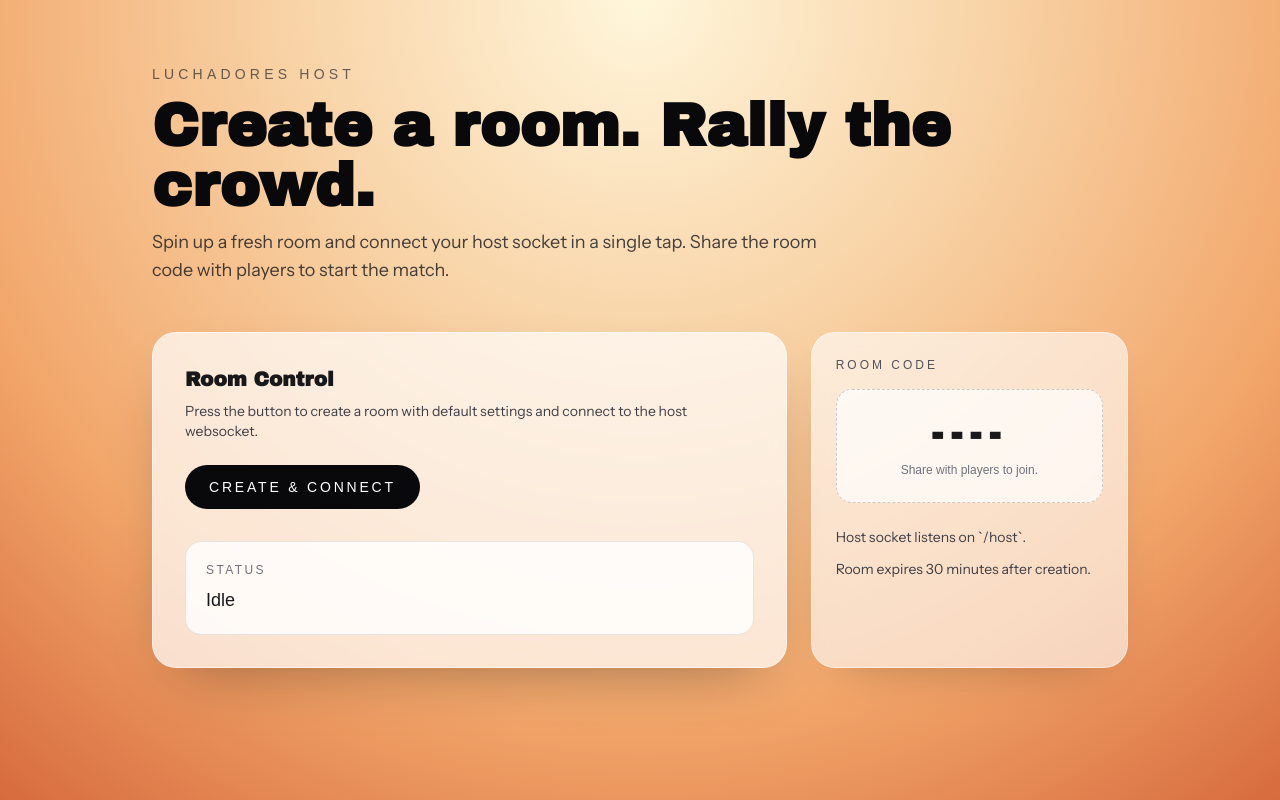
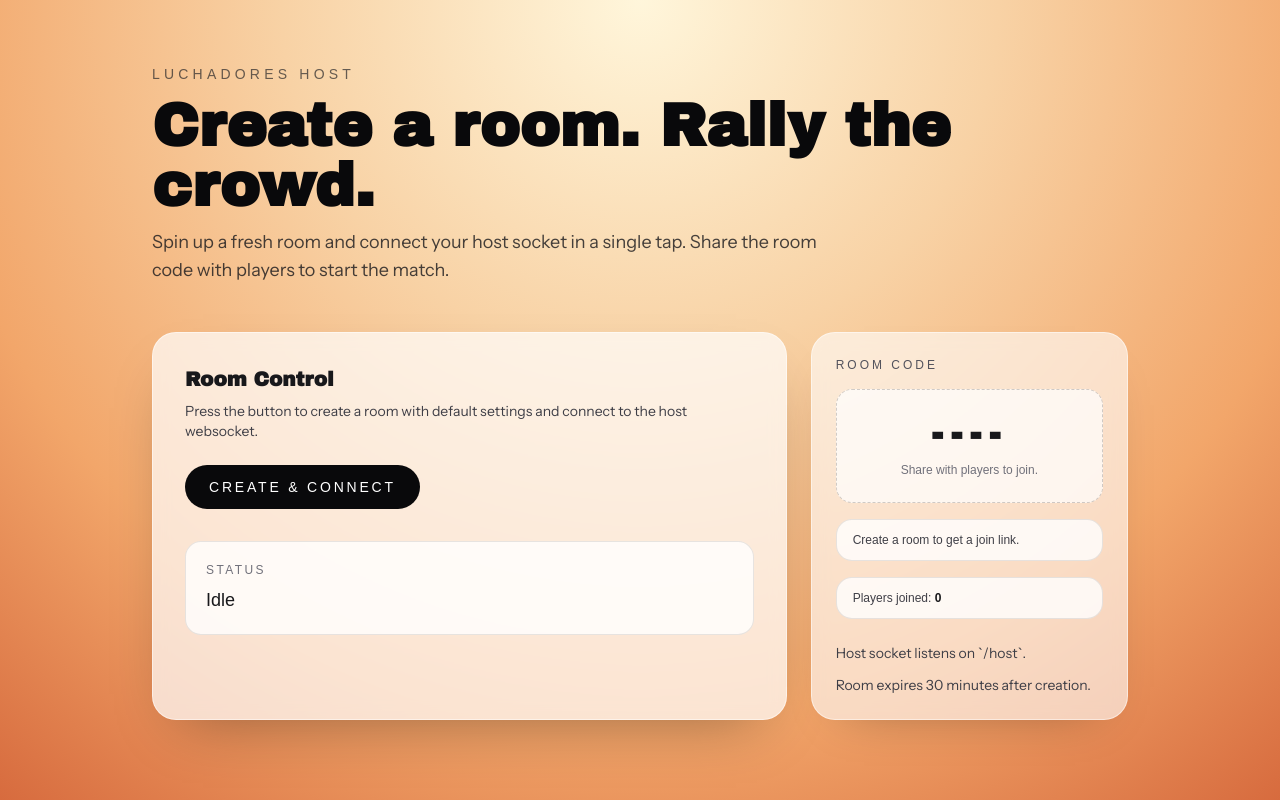
Before and after one commit to Bubba898/luchadores-web, a Next.js app in the folder frontend/: page /host in a window 1280 px wide. Built offline with nearby package versions, Linux system fonts and the light colour scheme; no server answers; what @elysiajs/eden would draw is missing.

Commit message:
Player count

```diff
--- a/frontend/app/host/page.tsx
+++ b/frontend/app/host/page.tsx
@@ -13,7 +13,10 @@ export default function HostPage() {
   const [roomCode, setRoomCode] = useState<string | null>(null);
   const [status, setStatus] = useState("Idle");
   const [error, setError] = useState<string | null>(null);
+  const [playerCount, setPlayerCount] = useState(0);
   const socketRef = useRef<WebSocket | null>(null);
+  const hostOrigin =
+    typeof window !== "undefined" ? window.location.origin : "";
 
   useEffect(() => {
     return () => {
@@ -38,6 +41,16 @@ export default function HostPage() {
 
       socket.addEventListener("open", () => {
         setStatus("Host connected");
+      });
+      socket.addEventListener("message", (event) => {
+        try {
+          const message = JSON.parse(String(event.data));
+          if (message?.messageType === "playercount") {
+            setPlayerCount(Number(message.count) || 0);
+          }
+        } catch {
+          // Ignore non-JSON messages.
+        }
       });
       socket.addEventListener("close", () => {
         setStatus("Host disconnected");
@@ -111,6 +124,17 @@ export default function HostPage() {
                 Share with players to join.
               </p>
             </div>
+            <div className="mt-4 rounded-2xl border border-zinc-900/10 bg-white/80 px-4 py-3 text-xs text-zinc-700">
+              {roomCode && hostOrigin
+                ? `${hostOrigin}/play?code=${roomCode}`
+                : "Create a room to get a join link."}
+            </div>
+            <div className="mt-4 rounded-2xl border border-zinc-900/10 bg-white/80 px-4 py-3 text-xs text-zinc-700">
+              Players joined:{" "}
+              <span className="font-semibold text-zinc-900">
+                {playerCount}
+              </span>
+            </div>
             <div className="mt-6 space-y-3 text-sm text-zinc-700 [font-family:'Instrument_Sans',sans-serif]">
               <p>Host socket listens on `/host`.</p>
               <p>Room expires 30 minutes after creation.</p>
--- a/frontend/package.json
+++ b/frontend/package.json
@@ -10,6 +10,7 @@
   },
   "dependencies": {
     "@elysiajs/eden": "^1.4.6",
+    "emoji-picker-react": "^4.17.3",
     "next": "16.1.6",
     "react": "19.2.3",
     "react-dom": "19.2.3"
```
Also changed, not shown: 1 other file (tests, documents, lock files or other folders).
